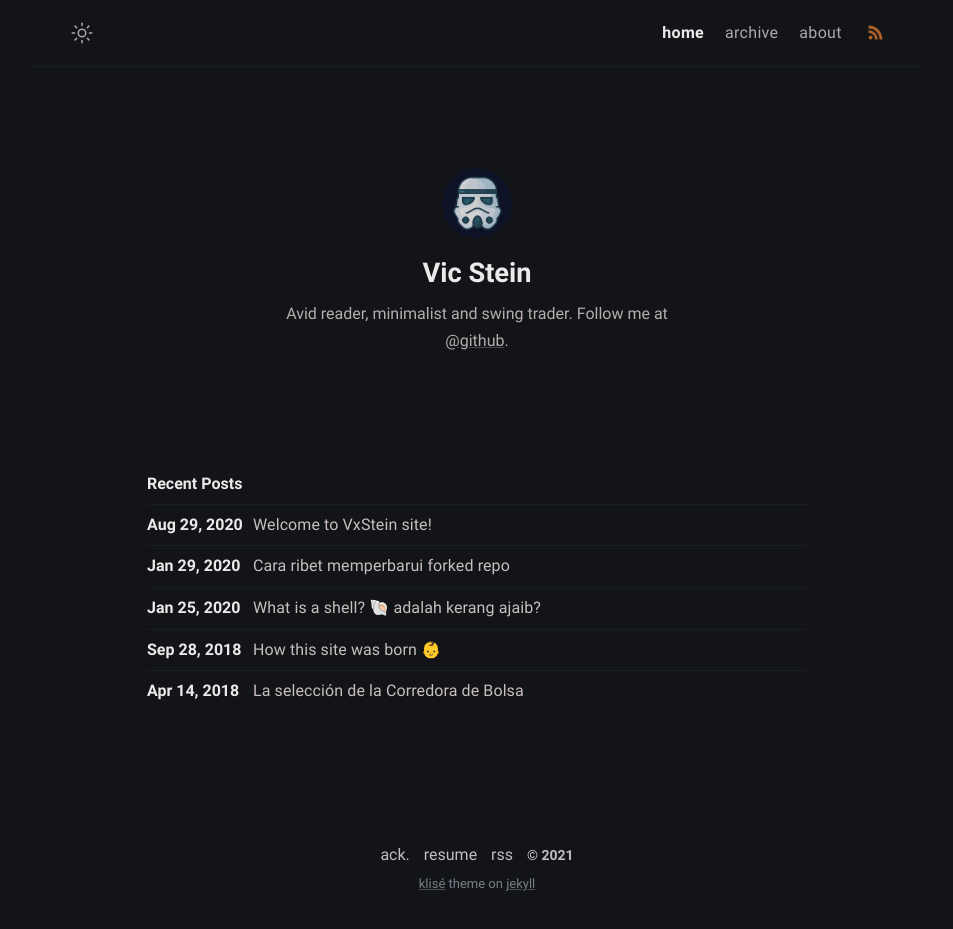
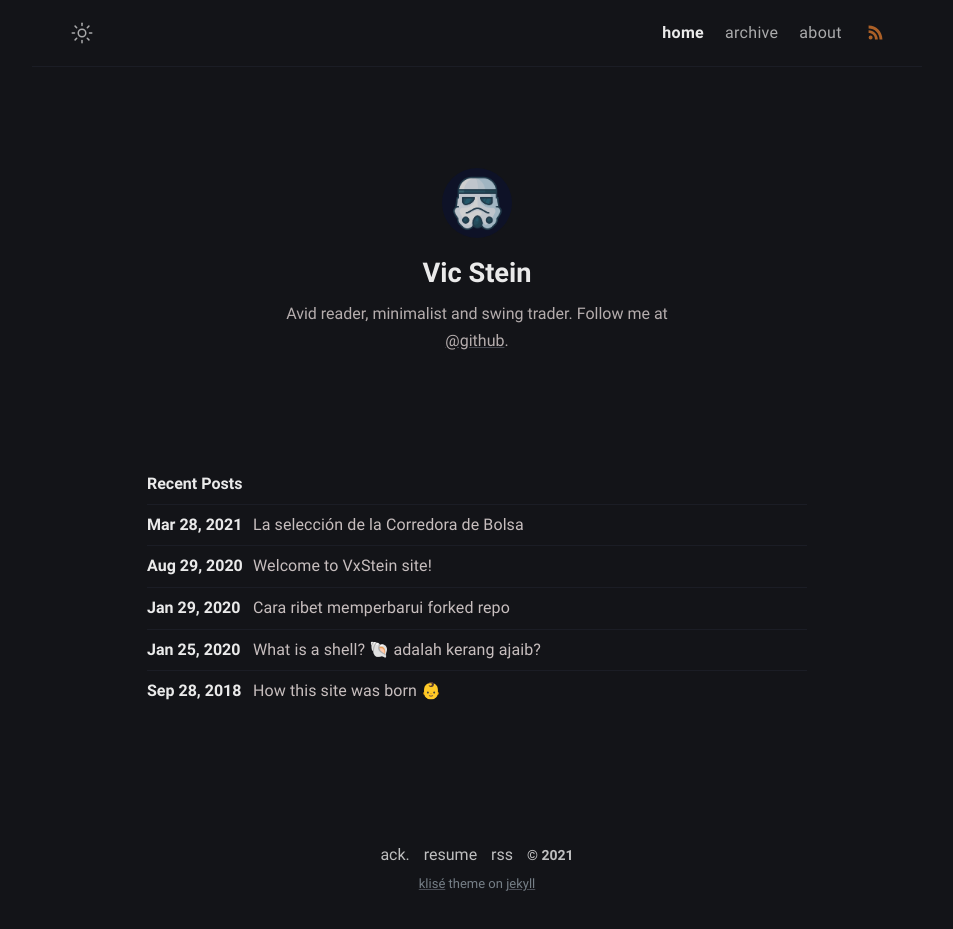
Before and after one commit to vxstein/vxstein.github.io, a Jekyll site: the page built from index.md, in a window 1280 px wide. Shown: the whole page, without its empty margins (163-1116 px from the left). Built offline with Jekyll 4.4.1, drawn with Linux system fonts in a browser that asks for light colours.

Commit message:
2018-04-14-python-notes-from-Intro-to-machine-learning.md: updated date

```diff
--- a/_posts/python-notes-from-Intro-to-machine-learning/2018-04-14-python-notes-from-Intro-to-machine-learning.md
+++ b/_posts/python-notes-from-Intro-to-machine-learning/2018-04-14-python-notes-from-Intro-to-machine-learning.md
@@ -1,5 +1,5 @@
 ---
-date: '2018-04-14 10:00:00 +07:00'
+date: '2021-03-28T06:32'
 tags:
   - python
   - machine-learning
```
